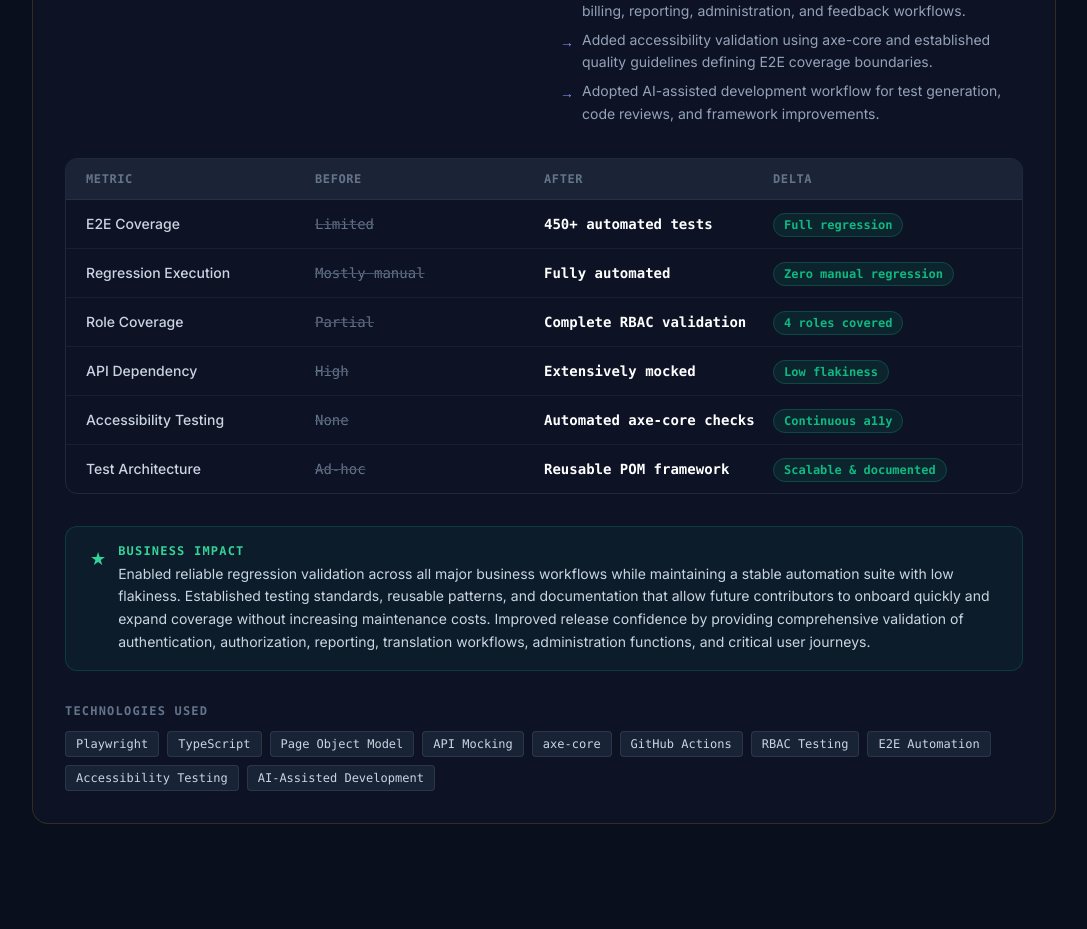
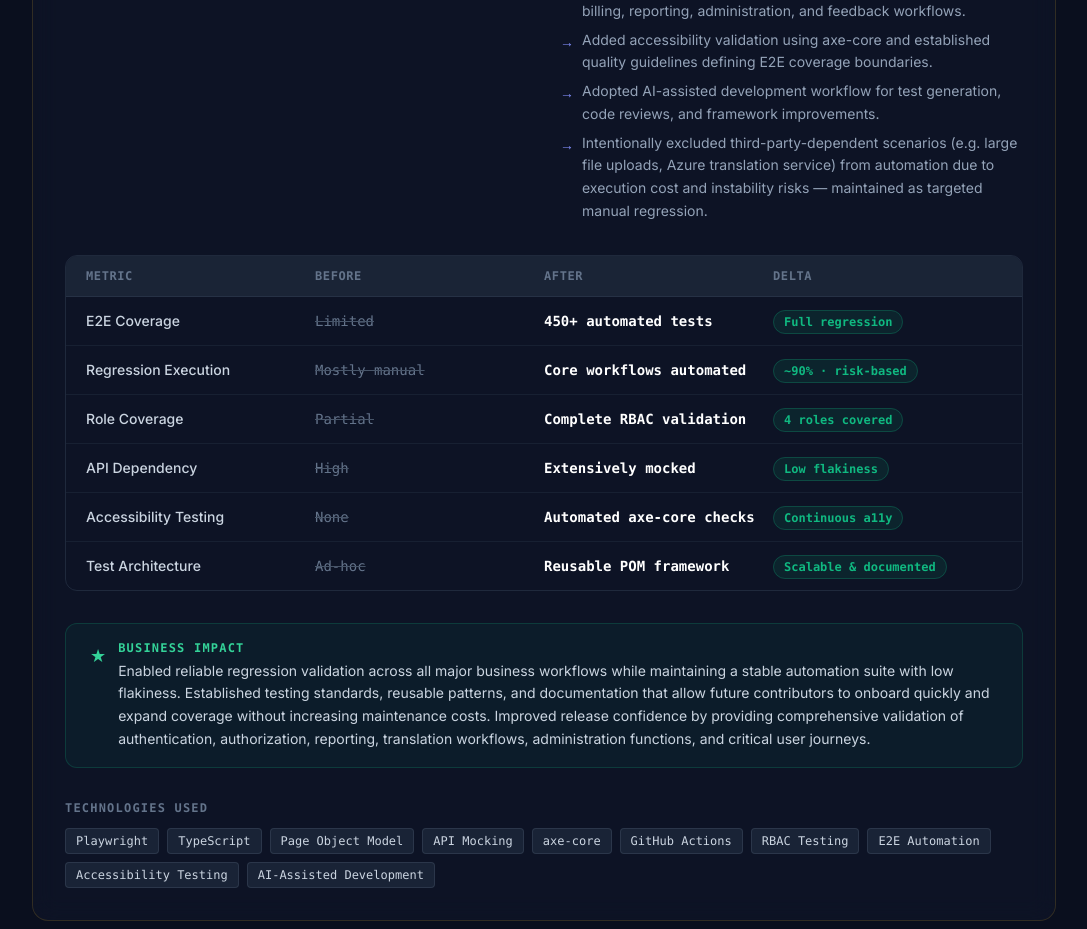
Before and after one commit to pavolhrabcak/qa-portfolio, a React (Vite) app: page /#projects in a window 1280 px wide. Shown: the part 5260-6189 px from the top of the page, without its empty margins (96-1183 px from the left). Built offline with nearby package versions, Linux system fonts and the light colour scheme.

Commit message:
Case study update

```diff
--- a/src/data.js
+++ b/src/data.js
@@ -202,10 +202,11 @@ export const caseStudy = {
     "Built end-to-end coverage across document translation, history, billing, reporting, administration, and feedback workflows.",
     "Added accessibility validation using axe-core and established quality guidelines defining E2E coverage boundaries.",
     "Adopted AI-assisted development workflow for test generation, code reviews, and framework improvements.",
+    "Intentionally excluded third-party-dependent scenarios (e.g. large file uploads, Azure translation service) from automation due to execution cost and instability risks — maintained as targeted manual regression.",
   ],
   comparison: [
     { label: 'E2E Coverage',           before: 'Limited',        after: '450+ automated tests',        delta: 'Full regression'        },
-    { label: 'Regression Execution',   before: 'Mostly manual',  after: 'Fully automated',             delta: 'Zero manual regression' },
+    { label: 'Regression Execution',   before: 'Mostly manual',  after: 'Core workflows automated',    delta: '~90% · risk-based'  },
     { label: 'Role Coverage',          before: 'Partial',        after: 'Complete RBAC validation',    delta: '4 roles covered'        },
     { label: 'API Dependency',         before: 'High',           after: 'Extensively mocked',          delta: 'Low flakiness'          },
     { label: 'Accessibility Testing',  before: 'None',           after: 'Automated axe-core checks',   delta: 'Continuous a11y'        },
```
